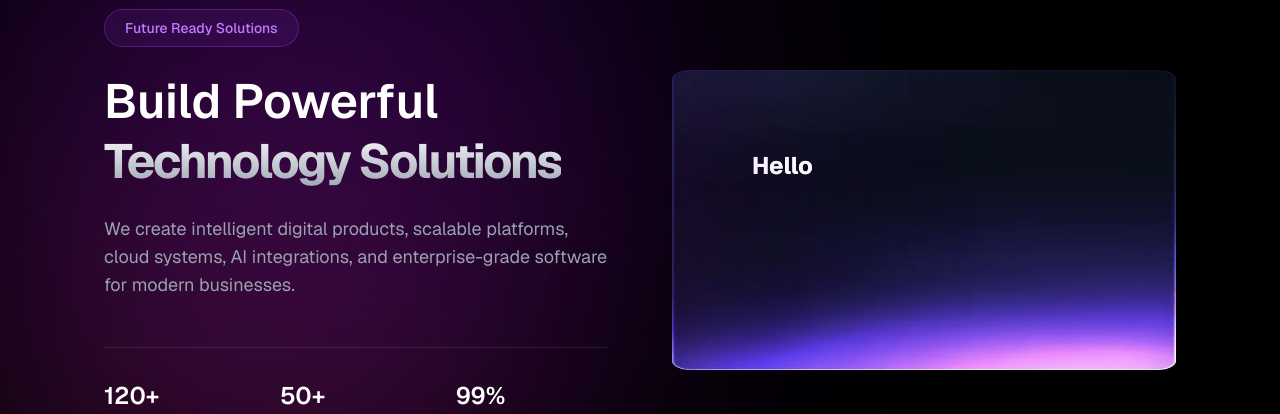
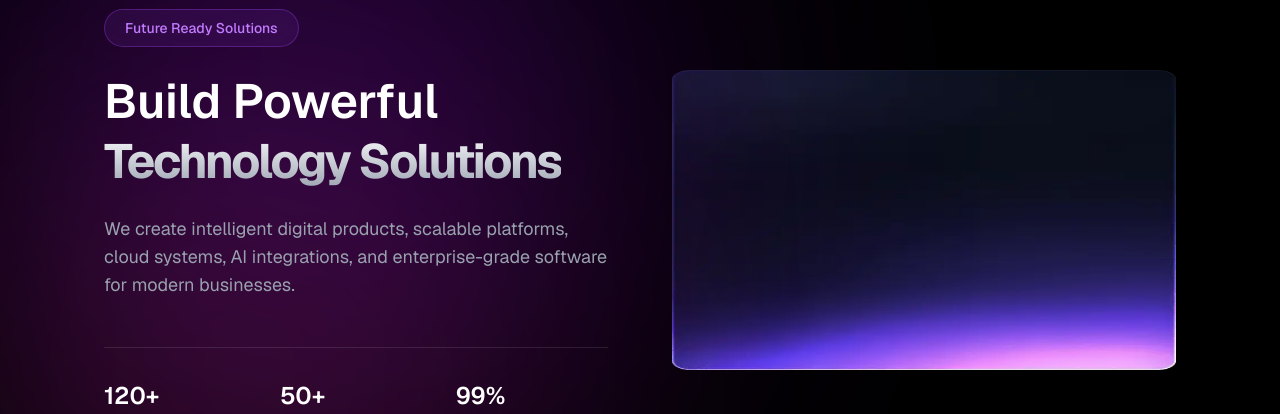
Before and after one commit to KADIR-hub83/hyi.ai, a Next.js app: page /solutions/Technology-Solutions in a window 1280 px wide. Shown: the part 180-594 px from the top of the page. Built offline with nearby package versions, Linux system fonts and the light colour scheme.

Commit message:
Initial commit

```diff
--- a/app/solutions/Technology-Solutions/page.tsx
+++ b/app/solutions/Technology-Solutions/page.tsx
@@ -111,7 +111,7 @@ export default function FirstSection() {
              min-h-[300px] w-full
              bg-[url('/card-bg-01.webp')] bg-no-repeat bg-[length:100%_100%]"
 >
-  <h1 className="hyi-h2 text-white text-start px-20 py-20">hello</h1>
+  <h1 className="hyi-h2 text-white text-start px-20 py-20"></h1>
 </div>
 
 
```
